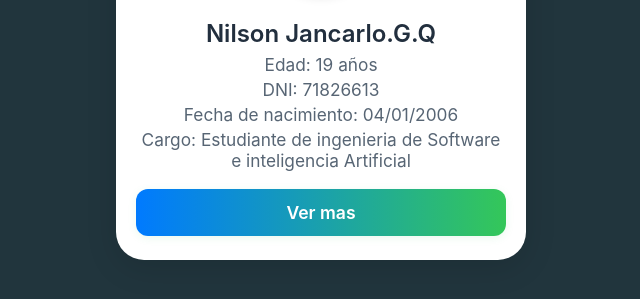
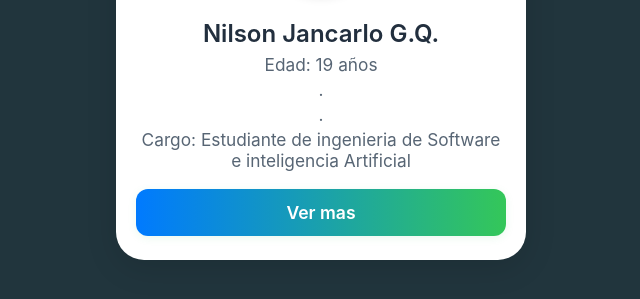
Before and after one commit to NFTASOLUCIONES/fotoche, a plain HTML site: page index.html in a window 1280 px wide. Shown: the part 347-646 px from the top of the page, without its empty margins (319-959 px from the left). Drawn offline with Linux system fonts and the light colour scheme.

Commit message:
Update index.html

```diff
--- a/index.html
+++ b/index.html
@@ -14,10 +14,10 @@
       </svg>
     </button>
     <img src="WhatsApp Image 2025-06-20 at 4.58.02 AM.jpeg" alt="Tu Foto">
-    <h2>Nilson Jancarlo.G.Q</h2>
+    <h2>Nilson Jancarlo G.Q.</h2>
     <p>Edad: 19 años</p>
-    <p>DNI: 71826613</p>
-    <p>Fecha de nacimiento: 04/01/2006</p>
+    <p>.</p>
+    <p>.</p>
     <p>Cargo: Estudiante de ingenieria de Software e inteligencia Artificial</p>
     <a class="btn" href="https://nftasoluciones.github.io/miporfile/" target="_blank">Ver mas</a>
   </div>
```
